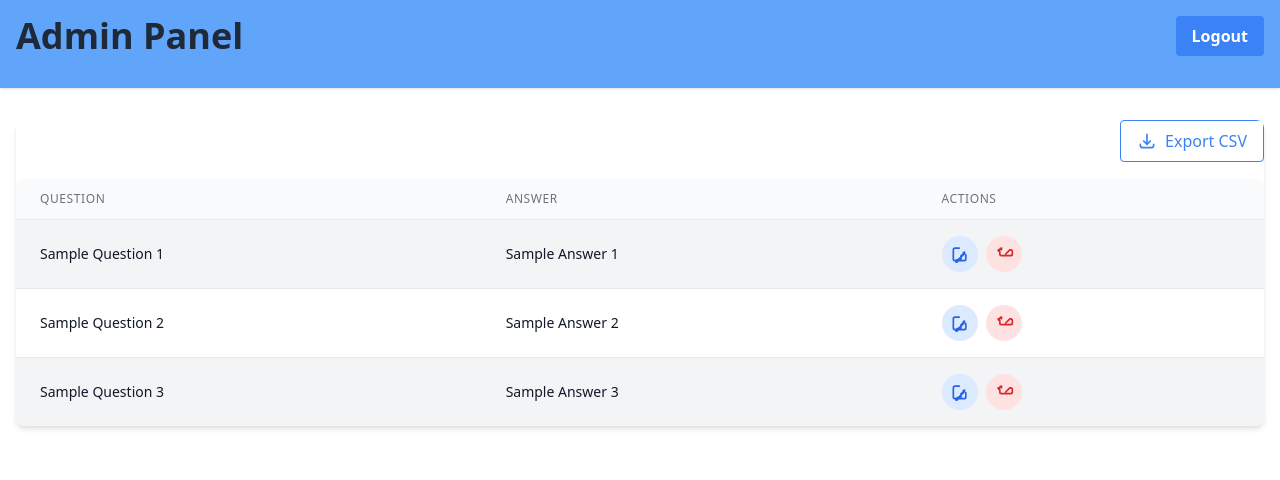
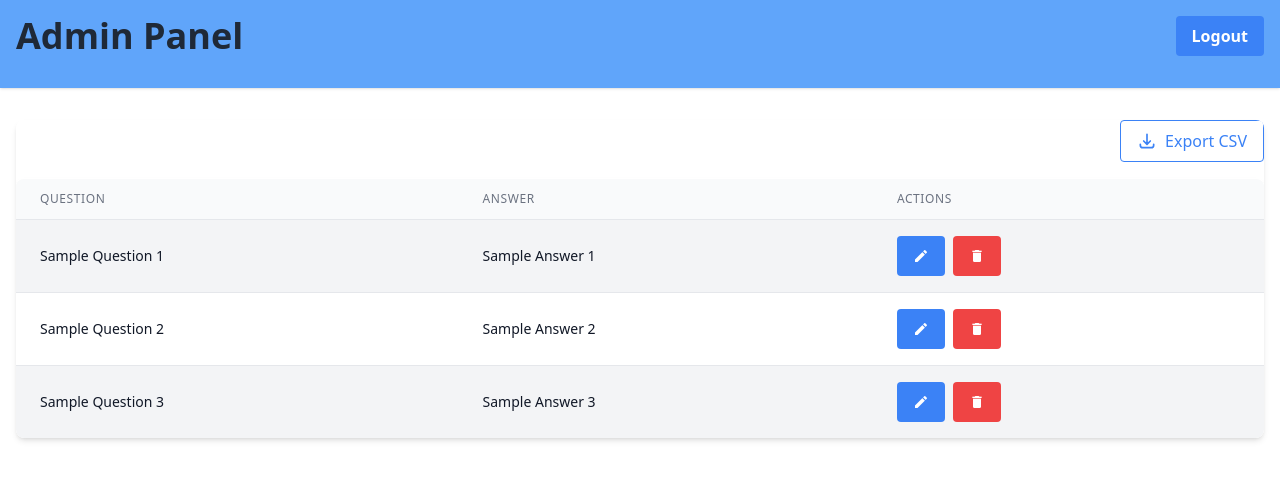
Before and after one commit to axediant02/helpdeskAI, a Vue app in the folder frontend/: page /admin in a window 1280 px wide. Shown: the top 480 px of the page. Built offline with nearby package versions, Linux system fonts and the light colour scheme.

Commit message:
added icons

```diff
--- a/frontend/package.json
+++ b/frontend/package.json
@@ -10,6 +10,7 @@
   },
   "dependencies": {
     "@google/generative-ai": "^0.17.2",
+    "@mdi/font": "^7.4.47",
     "axios": "^1.7.7",
     "lucide-vue-next": "^0.453.0",
     "vue": "^3.4.29",
--- a/frontend/src/components/QuestionAndAnswer.vue
+++ b/frontend/src/components/QuestionAndAnswer.vue
@@ -5,7 +5,6 @@
 
     <div v-else class="min-w-full divide-y divide-gray-200 shadow-md rounded-lg overflow-hidden mt-4">
       <div class="flex flex-row items-center justify-end w-full mb-4">
-
         <ExportCSV />
       </div>
       <table class="min-w-full divide-y divide-gray-200 shadow-md rounded-lg overflow-hidden mt-4">
@@ -22,15 +21,11 @@
             <td class="px-6 py-4 whitespace-nowrap text-sm font-medium text-gray-900">{{ item.answer }}</td>
             <td class="px-6 py-4 whitespace-nowrap">
               <div class="flex space-x-2">
-              <button @click="editItem(item)" class="text-blue-600 hover:text-blue-800 p-2 rounded-full bg-blue-100">
-                <svg xmlns="http://www.w3.org/2000/svg" class="h-5 w-5" fill="none" viewBox="0 0 24 24" stroke="currentColor">
-                  <path stroke-linecap="round" stroke-linejoin="round" stroke-width="2" d="M11 5H6a2 2 0 00-2 2v11a2 2 0 002 2h11a2 2 0 002-2v-5m-1.414-1.414a1 1 0 01-1.414 0V10a1 1 0 011.414 0L13 14.586V17a1 1 0 01-1.414 1.414l-3 3a1 1 0 01-1.414-1.414l1-1a1 1 0 011.414 0z" />
-                </svg>
+                <button class="px-4 py-2 bg-blue-500 text-white rounded hover:bg-blue-600 transition duration-300" title="Edit">
+                  <i class="mdi mdi-pencil"></i>
                 </button>
-              <button @click="deleteItem(index)" class="text-red-600 hover:text-red-800 p-2 rounded-full bg-red-100">
-                <svg xmlns="http://www.w3.org/2000/svg" class="h-5 w-5" fill="none" viewBox="0 0 24 24" stroke="currentColor">
-                  <path stroke-linecap="round" stroke-linejoin="round" stroke-width="2" d="M19 7l-5 5m-5-5v-2a2 2 0 00-2 2H5a2 2 0 002 2v3a2 2 0 002 2h11a2 2 0 002-2v-3a2 2 0 00-2-2h-1" />
-                </svg>
+                <button class="px-4 py-2 bg-red-500 text-white rounded hover:bg-red-600 transition duration-300" title="Delete">
+                  <i class="mdi mdi-delete"></i>
                 </button>
               </div>
             </td>
@@ -44,6 +39,8 @@
 <script setup>
 import { ref } from 'vue';
 import ExportCSV from '@/components/ExportCSV.vue';
+import '@mdi/font/css/materialdesignicons.css';
+
 
 const isLoading = ref(true);
 const mockQnA = ref([]);
@@ -56,18 +53,7 @@ setTimeout(() => {
   ];
   isLoading.value = false;
 }, 2000);
-
-const editItem = (item) => {
-  console.log('Edit item:', item);
-
-};
-
-const deleteItem = (index) => {
-  mockQnA.value.splice(index, 1);
-  console.log('Deleted item at index:', index);
-};
 </script>
 
 <style scoped>
-
 </style>
```
Also changed, not shown: 1 other file (tests, documents, lock files or other folders). Lines whose indentation alone changed are shown as unchanged.
